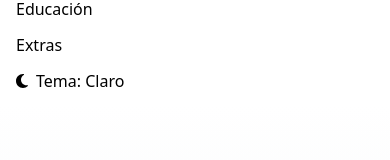
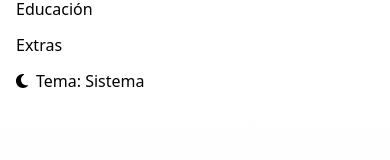
Before and after one commit to LuvazAng/portafolio-vue, a Vue app: page / in a window 390 px wide. Both pictures are taken after a click on the button "Abrir menú". Shown: the part 211-371 px from the top of the page. Built offline with nearby package versions, Linux system fonts and the light colour scheme.

Commit message:
FIX: Tema: Claro -> Tema: Sistema

```diff
--- a/src/layout/Header.vue
+++ b/src/layout/Header.vue
@@ -130,7 +130,7 @@
           >
             <font-awesome-icon :icon="simpleThemeIcon" class="text-md mr-2" />
             <span
-              >Tema: {{ theme === 'dark' ? 'Oscuro' : theme === 'light' ? 'Claro' : 'Claro' }}</span
+              >Tema: {{ theme === 'dark' ? 'Oscuro' : theme === 'light' ? 'Claro' : 'Sistema' }}</span
             >
           </button>
         </li>
```
